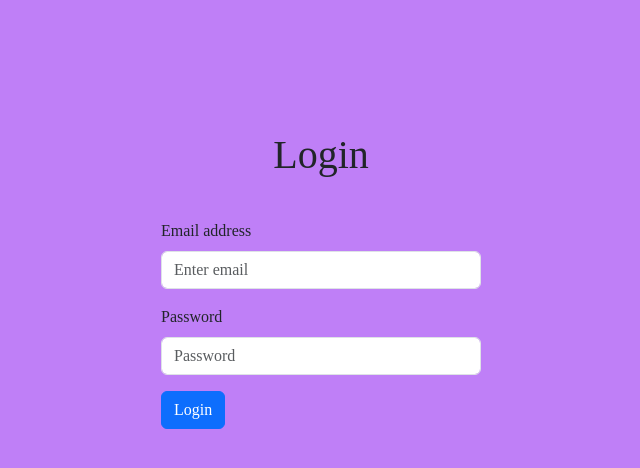
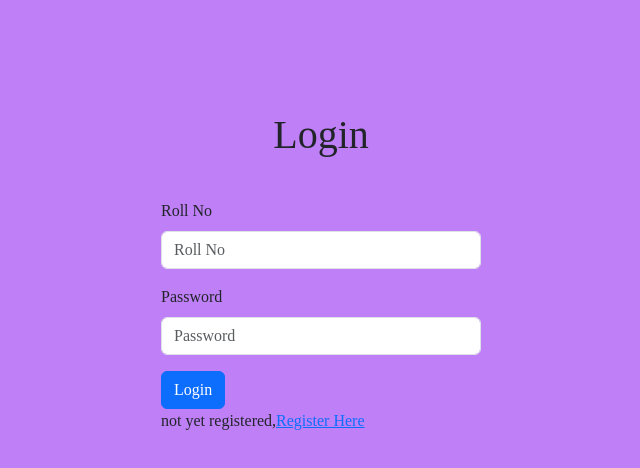
Before and after one commit to Suryabh-Bhattacharya/apple-of-my-eye, a React (Vite) app in the folder Frontend/: page /login in a window 1280 px wide. Shown: the top 468 px of the page, without its empty margins (319-959 px from the left). Built offline with nearby package versions, Linux system fonts and the light colour scheme.

Commit message:
Update Login.jsx

```diff
--- a/Frontend/src/pages/Login.jsx
+++ b/Frontend/src/pages/Login.jsx
@@ -2,15 +2,27 @@ import { useState } from 'react'
 import { useNavigate } from 'react-router-dom';
 import Button from 'react-bootstrap/Button';
 import Form from 'react-bootstrap/Form';
+import Alert from 'react-bootstrap/Alert';
 import "bootstrap/dist/css/bootstrap.min.css"
 import './Login.css'
 
 export default function Login() {
 
-  const [email, setEmail] = useState('');
+  const [rollNo, setRollno] = useState('');
   const [password, setPassword] = useState('');
+  //used for alert message
+  const [show, setShow] = useState(true);
+  const [err,setErr] = useState(false);
+  const [alerttype,setAlerttype] = useState('');
+  const [alertmsg,setAlertmsg] = useState('');
   const navigate = useNavigate();
 
+  const  handleClose =()=>{
+    setShow(false);
+    setErr(0);
+    setAlerttype('');
+    setAlertmsg('');
+  }
   async function loginUser(event){
     event.preventDefault();
     const response = await fetch('http://localhost:5000/api/login',{
@@ -19,28 +31,51 @@ export default function Login() {
         'Content-Type':'application/json',
       },
       body: JSON.stringify({
-        email,
+        rollNo,
         password,
       })
     })
+    console.log("api called")
+    const data = await response.json();
 
-    const data = await response.json();
     if(data.status === 'ok'){
+      console.log(data.authtoken);
+      localStorage.setItem('token',JSON.stringify(data.authtoken));
+      // localStorage.setItem('user',JSON.stringify(data.id));
       navigate('/dashboard',{replace:true})
+    }
+    else if(data.status === 'wrongPassword'){
+      setAlerttype("danger");
+      setAlertmsg(data.msg);
+      setErr(1);
+    }
+    else{
+      setAlerttype("danger");
+      setAlertmsg("User Not Registered");
+      setErr(1);
     }
     console.log(data);
   }
+
+  function alertFunc(){
+    return (<Alert variant={alerttype} onClose={handleClose}  dismissible>
+      <p>{alertmsg}</p>
+  </Alert>);
+  }
+
   return (
     <div>
       <Form onSubmit={loginUser} className='loginform'>
+      {!err ? (<></>):(alertFunc())}
       <div className='loginTitle'><h1>Login</h1></div>
         <Form.Group className="mb-3" controlId="formBasicEmail">
-          <Form.Label>Email address</Form.Label>
+          <Form.Label>Roll No</Form.Label>
           <Form.Control
-          type="email"
-          placeholder="Enter email"
-          value={email}
-          onChange={(e)=>setEmail(e.target.value)}
+          type="rollNo"
+          placeholder="Roll No"
+          value={rollNo}
+          onChange={(e)=>setRollno(e.target.value)}
+          required
           />
         </Form.Group>
 
@@ -51,6 +86,7 @@ export default function Login() {
           placeholder="Password"
           value={password}
           onChange={(e)=>setPassword(e.target.value)}
+          required
           />
         </Form.Group>
         <Button variant="primary"
@@ -58,6 +94,8 @@ export default function Login() {
         value="Login">
           Login
         </Button>
+        <br />
+        <p>not yet registered,<a href='/register'>Register Here</a></p>
       </Form>
     </div>
   )
```
